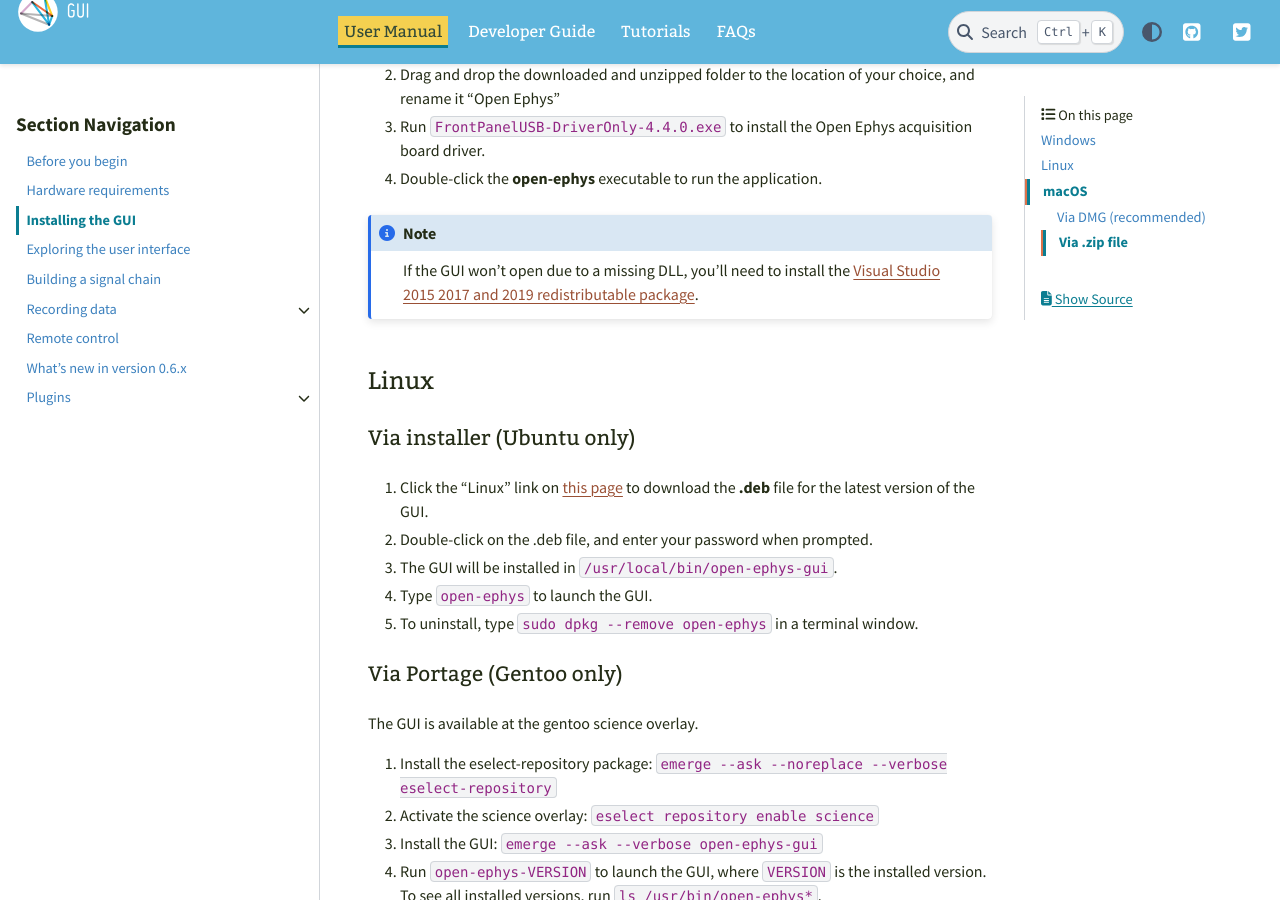
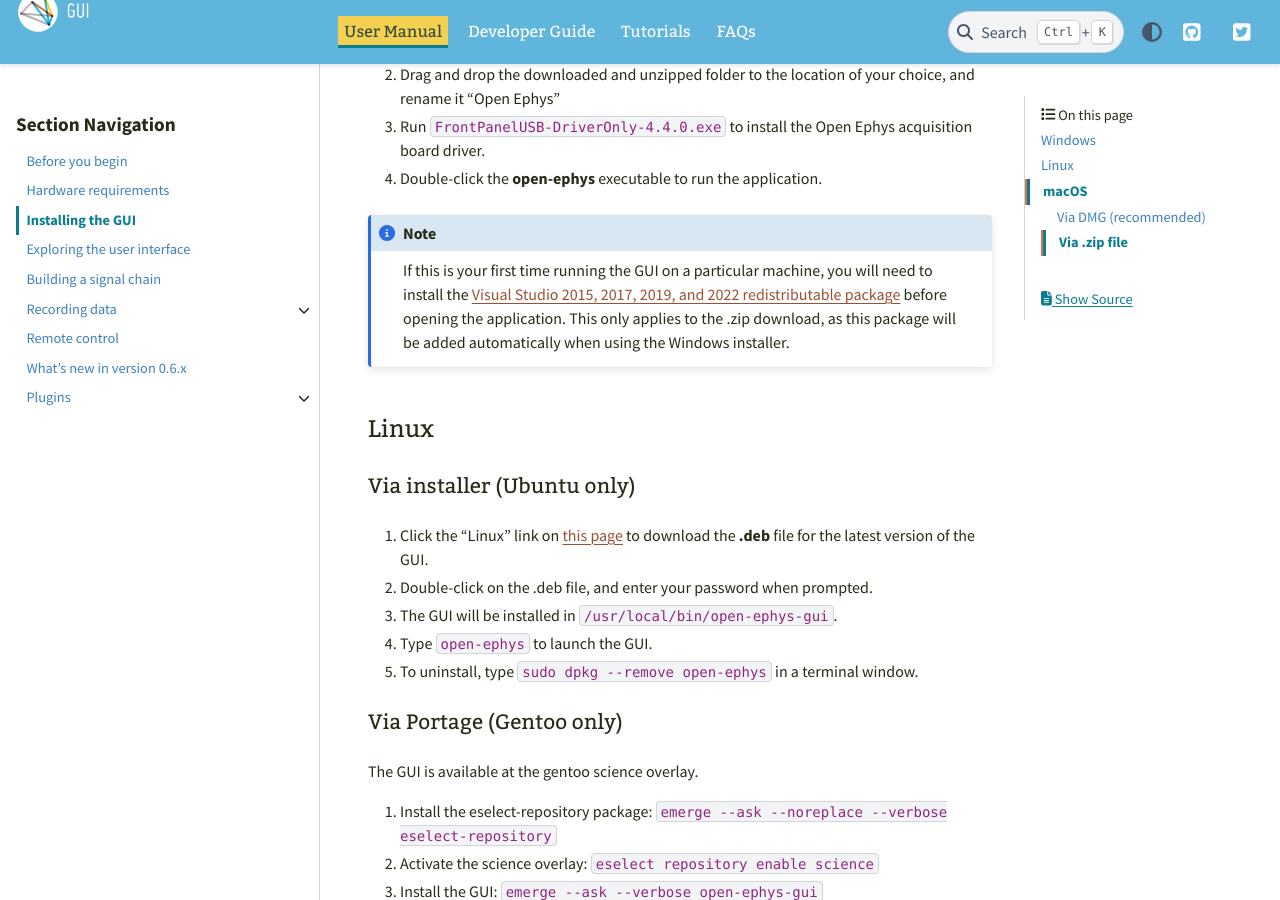
Before and after one commit to open-ephys/gui-docs, a Sphinx documentation site: the page built from source/User-Manual/Installing-the-GUI.rst, in a window 1280 px wide and 900 px high, scrolled down 785 px. Built offline with Sphinx 7.4.7 and the PyData theme 0.15.4, drawn with Linux system fonts in a browser that asks for light colours.

Commit message:
Update note about Visual Studio redistributable package

```diff
--- a/source/User-Manual/Installing-the-GUI.rst
+++ b/source/User-Manual/Installing-the-GUI.rst
@@ -32,7 +32,7 @@
 
 4. Double-click the **open-ephys** executable to run the application.
 
-.. note:: If the GUI won't open due to a missing DLL, you'll need to install the `Visual Studio 2015 2017 and 2019 redistributable package`_.
+.. note:: If this is your first time running the GUI on a particular machine, you will need to install the `Visual Studio 2015, 2017, 2019, and 2022 redistributable package`_ before opening the application. This only applies to the .zip download, as this package will be added automatically when using the Windows installer.
 
 Linux
 ######
@@ -119,4 +119,4 @@
 |
 
 .. _this page: https://open-ephys.org/gui
-.. _Visual Studio 2015 2017 and 2019 redistributable package: https://docs.microsoft.com/en-US/cpp/windows/latest-supported-vc-redist?view=msvc-170
+.. _Visual Studio 2015, 2017, 2019, and 2022 redistributable package: https://docs.microsoft.com/en-US/cpp/windows/latest-supported-vc-redist?view=msvc-170
```
